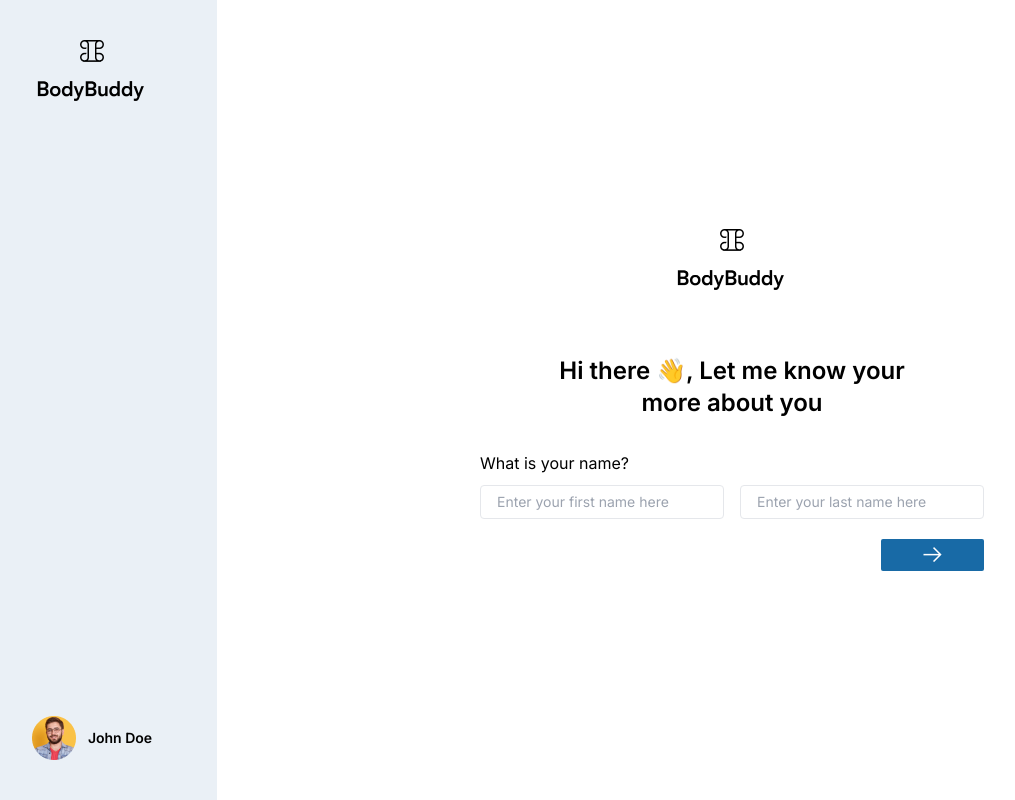
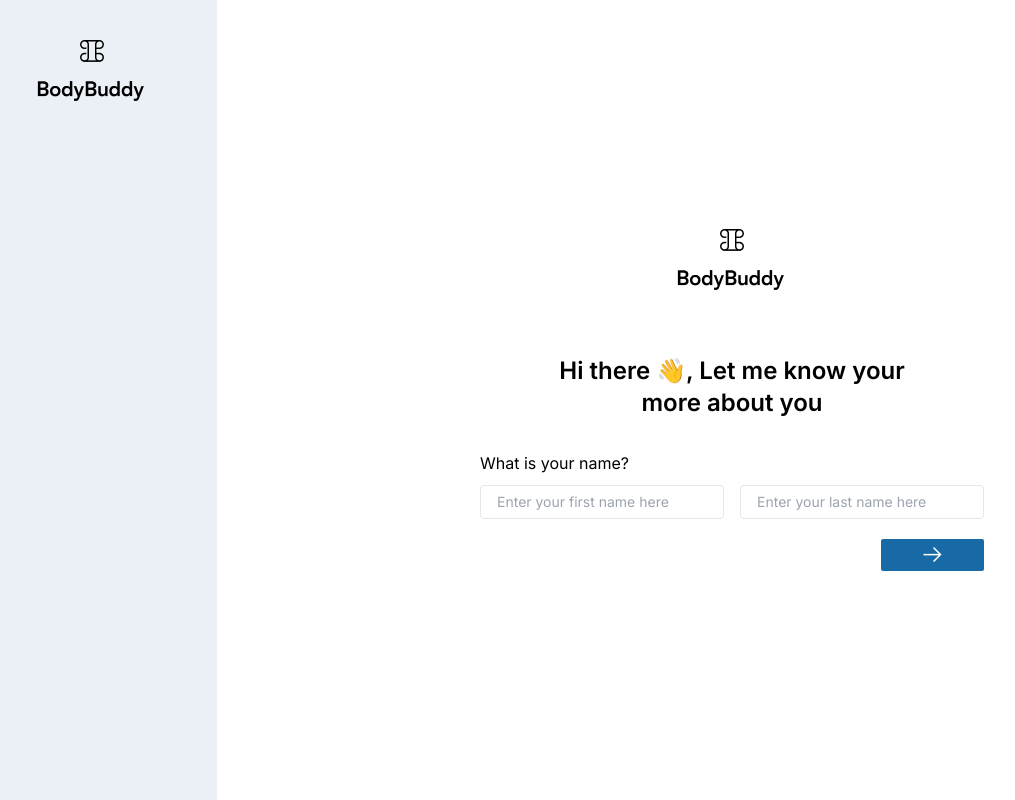
Before and after one commit to Klusterthon-Group-259/body-buddy-frontend, a React (Vite) app: page /dashboard in a window 1280 px wide. Shown: the whole page, without its empty margins (33-1048 px from the left). Built offline with nearby package versions, Linux system fonts and the light colour scheme.

Commit message:
remove profile avatar

```diff
--- a/src/layouts/DashboardLayout.jsx
+++ b/src/layouts/DashboardLayout.jsx
@@ -1,18 +1,18 @@
 import { Outlet } from "react-router-dom";
 import bodyBuddy from "../assets/bodybuddy.png";
-import johnDoe from "../assets/john-doe.png";
+// import johnDoe from "../assets/john-doe.png";
 import Logo from "../components/Logo";
-import ImageHolder from "../components/ImageHolder";
+// import ImageHolder from "../components/ImageHolder";
 
 export default function DashboardLayout() {
   return (
     <div className="h-screen grid grid-cols-[250px_minmax(900px,_1fr)]">
       <div className="bg-alice-blue p-10 flex flex-col items-center justify-between">
         <Logo src={bodyBuddy} className="w-28 h-auto" />
-        <div className="flex items-center gap-3">
+        {/* <div className="flex items-center gap-3">
           <ImageHolder src={johnDoe} className="" />
           <p className="text-sm font-semibold">John Doe</p>
-        </div>
+        </div> */}
       </div>
       <div className="flex justify-center items-center">
         <Outlet />
```
